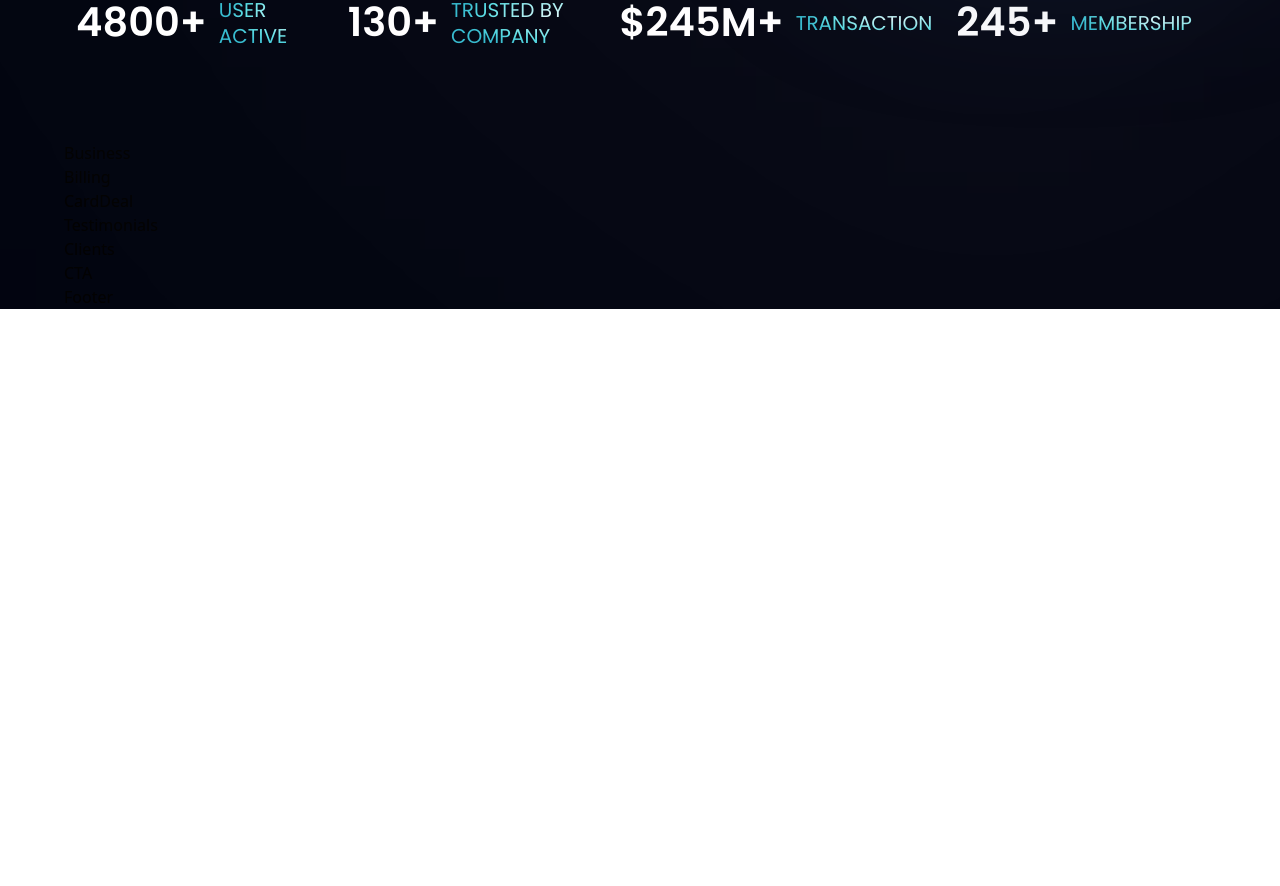
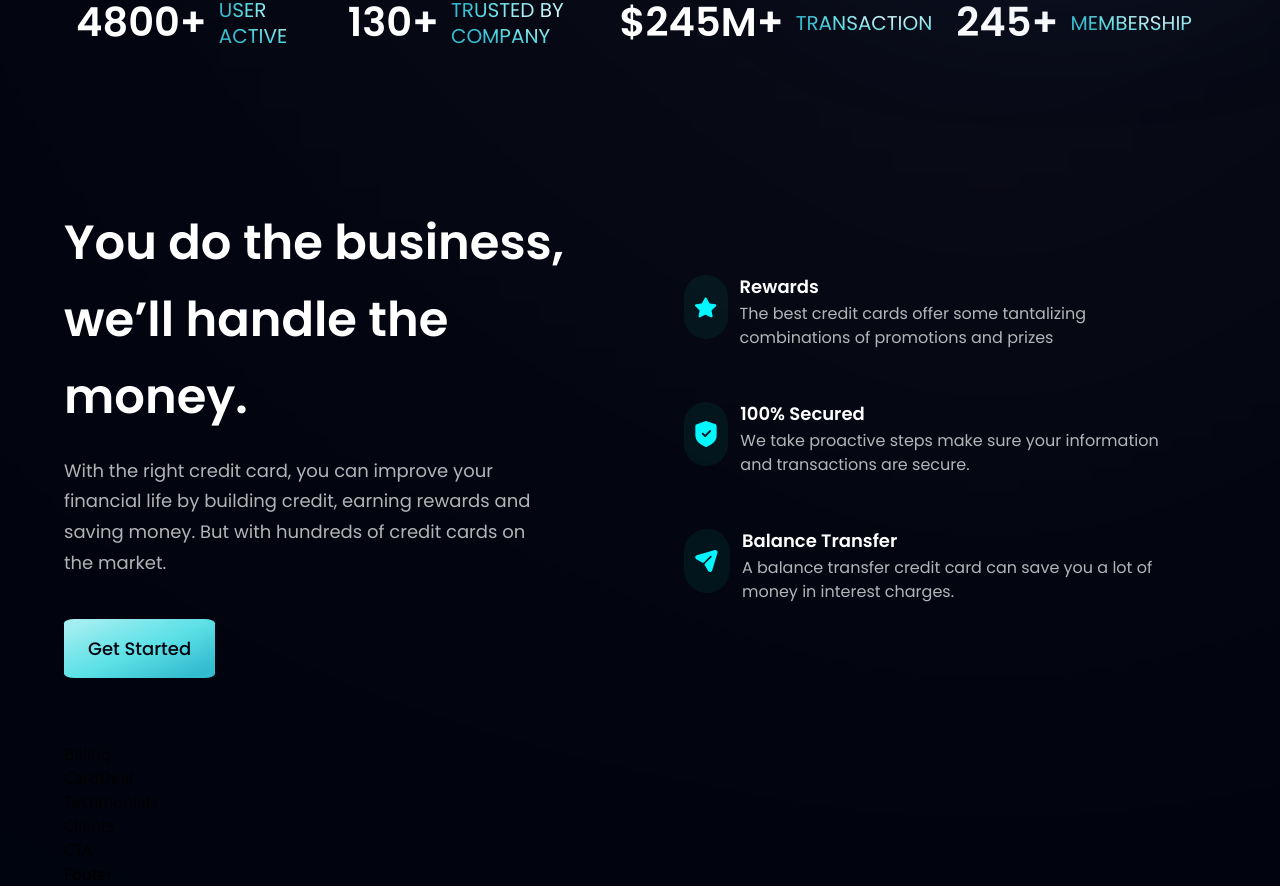
Before and after one commit to eze1er/eki_bank_business, a React (Vite) app: page / in a window 1280 px wide. Shown: the part 828-1714 px from the top of the page. Before the commit the page ends 1137 px from the top, so only its background shows below. Built offline with nearby package versions, Linux system fonts and the light colour scheme.

Commit message:
business done

```diff
--- a/src/components/Business.jsx
+++ b/src/components/Business.jsx
@@ -1,9 +1,46 @@
-import React from 'react'
+import React from "react";
+import { features } from "../constants";
+import styles, { layout } from "../style";
+import Button from "./Button";
 
-const Business = () => {
-  return (
-    <div>Business</div>
-  )
-}
+const FeatureCard = ({ icon, title, content, index }) => (
+  <div
+    className={`flex flex-row p-6 rounded-[20px ] ${
+      index !== features.length - 1
+    } ? "mb-6" : "mb-0"} feature-card `}
+  >
+    <div
+      className={`w-[64px] h-[64px] rounded-full ${styles.flexCenter} bg-dimBlue `}
+    >
+      <img src={icon} alt="icon" className="w-[50%] h-[50%] object-contain" />
+    </div>
+    <div className="fle-1 flex flex-col ml-3">
+      <h4 className="font-poppins font-semibold text-white text-[18px] leading-[23px] mb-1 ">{title}</h4>
+      <p className="font-poppins font-normal text-dimWhite text-[16px] leading-[24px] mb-1 ">{content}</p>
+    </div>
+  </div>
+);
+const Business = () => (
+  <section id="features" className={layout.section}>
+    <div className={layout.sectionInfo}>
+      <h2 className={styles.heading2}>
+        You do the business, <br className="sm:block hidden" />
+        we’ll handle the money.
+      </h2>
+      <p className={`${styles.paragraph} max-w-[470px] mt-5`}>
+        With the right credit card, you can improve your financial life by
+        building credit, earning rewards and saving money. But with hundreds of
+        credit cards on the market.
+      </p>
+      <Button styles="mt-10" />
+    </div>
+    <div className={`${layout.sectionImg} flex-col`}>
+      {features.map((feature, index) => (
+        <FeatureCard key={feature.id} {...feature} index={index} />
+      ))}
+    </div>
 
-export default Business
+  </section>
+);
+
+export default Business;
--- a/src/components/Button.jsx
+++ b/src/components/Button.jsx
@@ -1,9 +1,14 @@
-import React from 'react'
+import React from "react";
 
-const Button = () => {
+const Button = ({ styles }) => {
   return (
-    <div>Button</div>
-  )
-}
+    <button
+      type="button"
+      className={`py-4 px-6 bg-blue-gradient font-poppins font-medium text-[18px] text-primary outline-none ${styles} rounded-[7%]`}
+    >
+      Get Started
+    </button>
+  );
+};
 
-export default Button
+export default Button;
```
